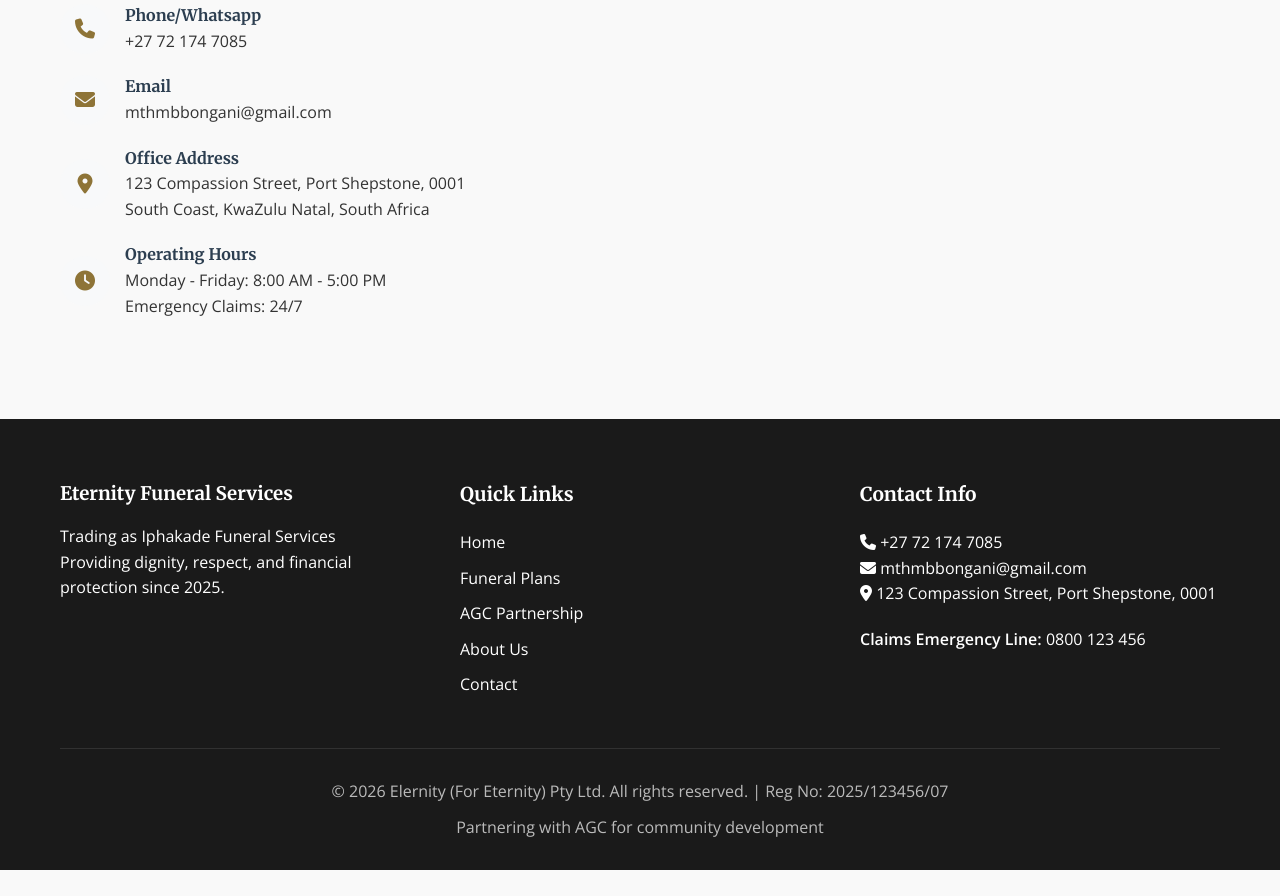
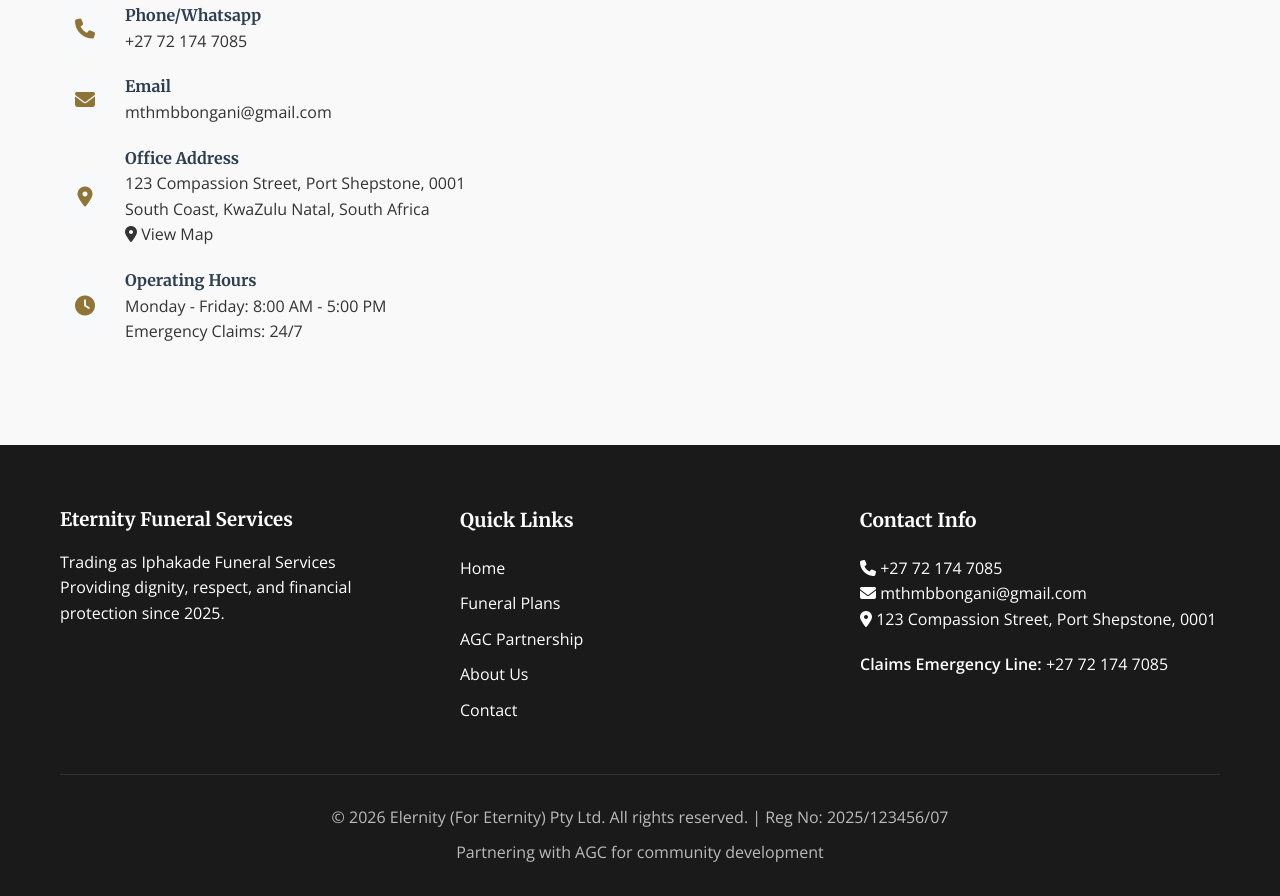
Before and after one commit to Siyabonga500/eternityfuneralservices, a plain HTML site: page index.html in a window 1280 px wide. Shown: the part 7504-8400 px from the top of the page. Before the commit the page ends 8374 px from the top, so only its background shows below. Drawn offline with nearby package versions, Linux system fonts and the light colour scheme.

```diff
--- a/index.html
+++ b/index.html
@@ -1813,10 +1813,17 @@
                             <div class="contact-icon">
                                 <i class="fas fa-map-marker-alt"></i>
                             </div>
-                            <div>
-                                <h4>Office Address</h4>
-                                <p>123 Compassion Street, Port Shepstone, 0001</p>
-                                <p>South Coast, KwaZulu Natal, South Africa</p>
+                           <div>
+                                    <h4>Office Address</h4>
+                                    <p>123 Compassion Street, Port Shepstone, 0001</p>
+                                    <p>South Coast, KwaZulu Natal, South Africa</p>
+
+                                    <a href="https://www.google.com/maps?q=-29.837386784309693,30.979740740882395"
+                                       target="_blank"
+                                       rel="noopener noreferrer"
+                                       class="view-map-link">
+                                        <i class="fas fa-map-marker-alt"></i> View Map
+                                    </a>
                             </div>
                         </div>
 
@@ -1903,7 +1910,7 @@
                     <p><i class="fas fa-envelope"></i> mthmbbongani@gmail.com</p>
                     <p><i class="fas fa-map-marker-alt"></i> 123 Compassion Street, Port Shepstone, 0001</p>
                     <div style="margin-top: 20px;">
-                        <p><strong>Claims Emergency Line:</strong> 0800 123 456</p>
+                        <p><strong>Claims Emergency Line:</strong> +27 72 174 7085</p>
                     </div>
                 </div>
             </div>
```
